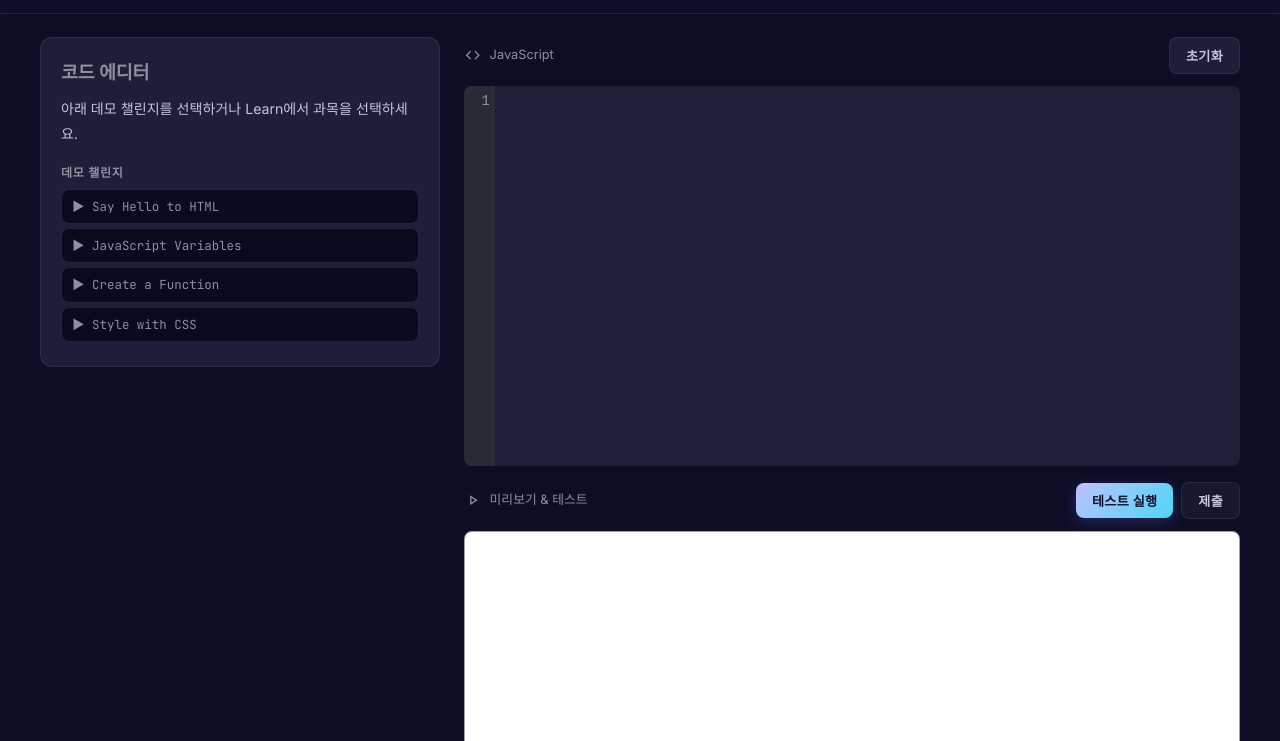
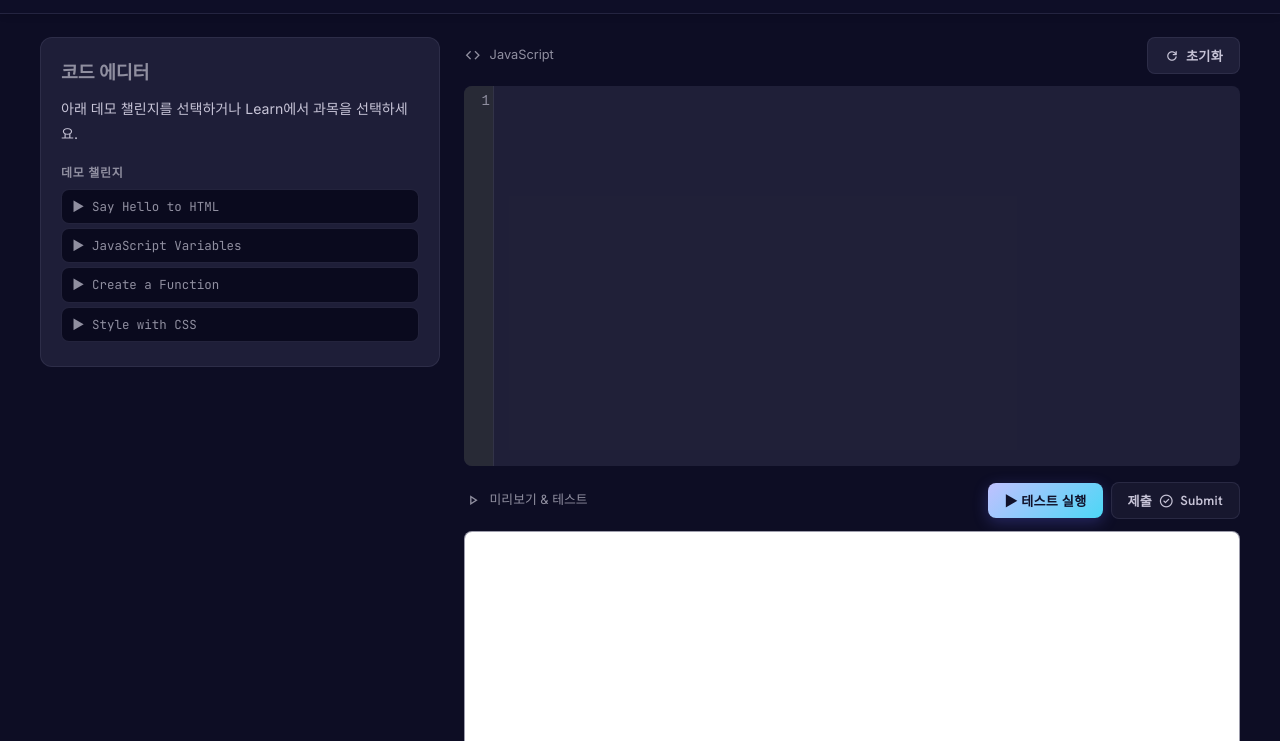
Before and after one commit to flffkaos-pixel/ai-developer-hub, a website: page public/editor/index.html in a window 1280 px wide. Shown: the part 59-800 px from the top of the page. Drawn offline with nearby package versions, Linux system fonts and the light colour scheme.

Commit message:
fix: lang.js icon-safe text replacement, button label structure

```diff
--- a/public/editor/index.html
+++ b/public/editor/index.html
@@ -84,13 +84,13 @@
         <div class="toolbar">
           <span class="material-symbols-outlined" style="font-size:1.1rem;color:var(--text-muted)">code</span>
           <span class="label" id="langLabel">JavaScript</span>
-          <button class="btn btn-sm btn-ghost" id="resetBtn" data-i18n="editor_reset"><span class="material-symbols-outlined" style="font-size:1rem">refresh</span> Reset</button>
+          <button class="btn btn-sm btn-ghost" id="resetBtn"><span class="material-symbols-outlined" style="font-size:1rem">refresh</span> <span data-i18n="editor_reset">Reset</span></button>
         </div>
         <textarea id="codeEditor"></textarea>
         <div class="toolbar" style="margin-top:4px">
           <span class="material-symbols-outlined" style="font-size:1.1rem;color:var(--text-muted)">play_arrow</span>
           <span class="label" data-i18n="editor_preview">Preview & Tests</span>
-          <button class="btn btn-sm btn-primary" id="runBtn" data-i18n="editor_run">▶ Run Tests</button>
+          <button class="btn btn-sm btn-primary" id="runBtn"><span data-i18n="editor_run">▶ Run Tests</span></button>
           <button class="btn btn-sm" id="submitBtn" data-i18n="editor_submit">
             <span class="material-symbols-outlined" style="font-size:1rem">check_circle</span> Submit
           </button>
--- a/public/lang.js
+++ b/public/lang.js
@@ -42,7 +42,7 @@ var _dict = {
   editor_back: ['뒤로', 'Back', '戻る'],
   editor_list: ['목록', 'List', '一覧'],
   editor_reset: ['초기화', 'Reset', 'リセット'],
-  editor_run: ['테스트 실행', 'Run Tests', 'テスト実行'],
+  editor_run: ['▶ 테스트 실행', '▶ Run Tests', '▶ テスト実行'],
   editor_submit: ['제출', 'Submit', '提出'],
   editor_completed: ['완료!', 'Completed!', '完了！'],
   editor_preview: ['미리보기 & 테스트', 'Preview & Tests', 'プレビュー＆テスト'],
@@ -73,8 +73,11 @@ function setLang(lang) {
     var val = t(el.getAttribute('data-i18n'));
     if (el.tagName === 'INPUT' || el.tagName === 'TEXTAREA') {
       el.placeholder = val;
+    } else if (el.children.length === 0) {
+      el.textContent = val;
     } else {
-      el.textContent = val;
+      var tn = Array.from(el.childNodes).find(function(n){ return n.nodeType === 3; });
+      if (tn) tn.textContent = val;
     }
   });
   document.querySelectorAll('[data-i18n-title]').forEach(function(el){
```
